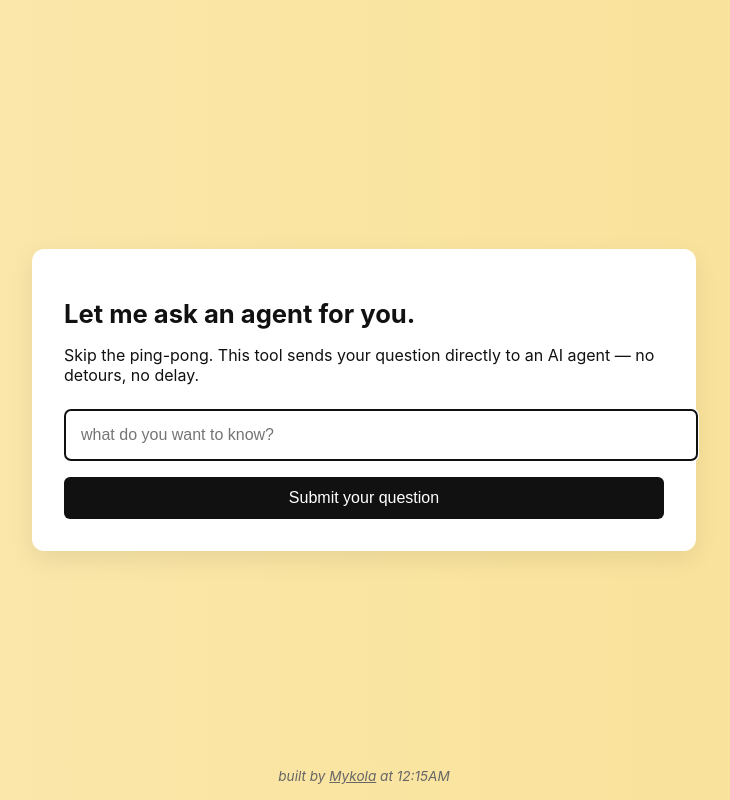
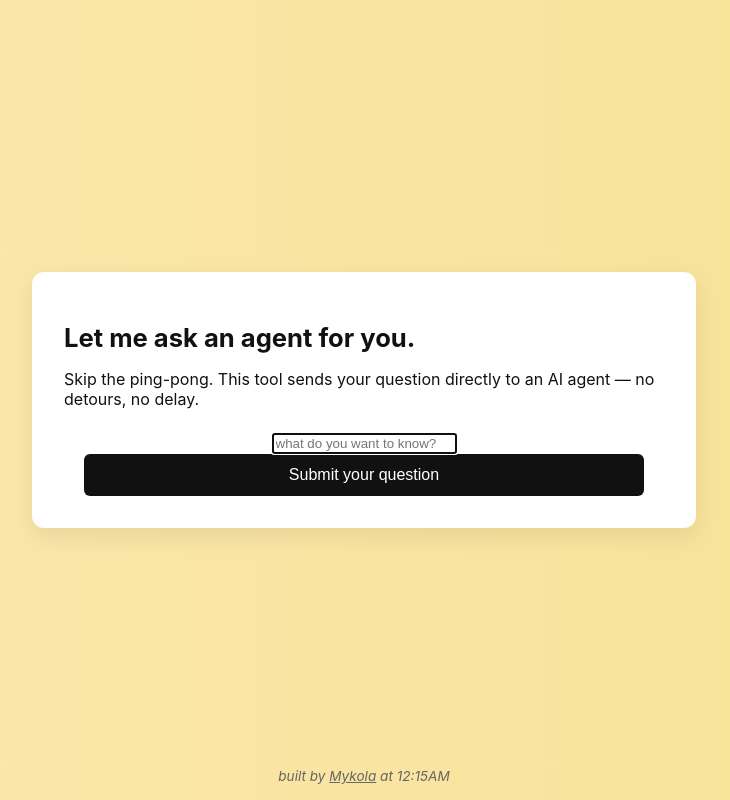
Before and after one commit to mykomykomykomykomyko/letmeaskanagent, a Vue app in the folder frontend/: page / in a window 1280 px wide. Shown: the whole page, without its empty margins (276-1006 px from the left). Built offline with nearby package versions, Linux system fonts and the light colour scheme.

Commit message:
Update App.vue

```diff
--- a/frontend/src/App.vue
+++ b/frontend/src/App.vue
@@ -112,15 +112,11 @@ p {
   margin-bottom: 1.5rem;
 }
 
-input {
-  width: 100%;
-  padding: 1rem;
-  font-size: 1rem;
-  margin-bottom: 1rem;
-  border: 1px solid #e0e0e0;
-  border-radius: 6px;
-  background-color: #fff;
-  color: #111;
+input, button {
+  max-width: 560px;
+  margin-left: auto;
+  margin-right: auto;
+  display: block;
 }
 
 button {
```
